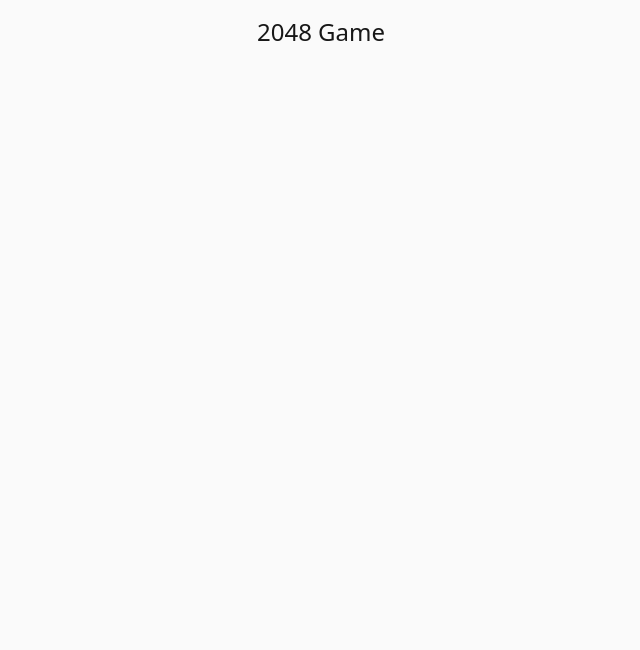
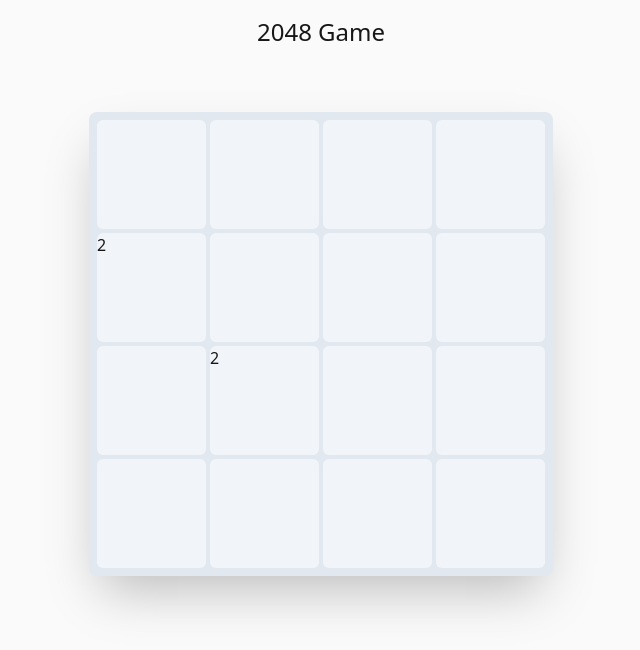
Before and after one commit to imagion/twentyfortyeight-game, a Next.js app: page / in a window 1280 px wide. Shown: the top 650 px of the page, without its empty margins (319-959 px from the left). Built offline with nearby package versions, Linux system fonts and the light colour scheme.

Commit message:
Прототип игрового поля

```diff
--- /dev/null
+++ b/app/components/GameBoard.tsx
@@ -0,0 +1,66 @@
+'use client';
+
+import { useEffect, useState } from 'react';
+
+export default function GameBoard() {
+  const rows = 4;
+  const cols = 4;
+
+  const [board, setBoard] = useState(Array(rows * cols).fill(0));
+
+  const findEmptyCells = () => {
+    const emptyCells: number[] = [];
+    board.forEach((cell, index) => {
+      if (cell === 0) {
+        emptyCells.push(index);
+      }
+    });
+    return emptyCells;
+  };
+
+  const addTwoTiles = () => {
+    const emptyCells = findEmptyCells();
+
+    if (emptyCells.length < 2) return; // если меньше 2 пустых, нет смысла
+
+    // Перемешиваем
+    const shuffled = emptyCells.sort(() => Math.random() - 0.5);
+
+    // Берём первые две
+    const [first, second] = shuffled;
+
+    // Копия поля, чтобы не мутировать напрямую
+    const newBoard = [...board];
+    newBoard[first] = Math.random() < 0.9 ? 2 : 4;
+    newBoard[second] = Math.random() < 0.9 ? 2 : 4;
+
+    setBoard(newBoard);
+  };
+
+  useEffect(() => {
+    addTwoTiles();
+  }, []);
+
+  return (
+    <div className='rounded-lg bg-slate-200 p-2 shadow-2xl dark:bg-slate-700'>
+      <div
+        className='grid gap-1'
+        style={{
+          gridTemplateRows: `repeat(${rows}, minmax(0, 1fr))`,
+          gridTemplateColumns: `repeat(${cols}, minmax(0, 1fr))`,
+          width: '90vw',
+          height: '90vw',
+          maxWidth: '448px',
+          maxHeight: '448px',
+        }}>
+        {board.map((value, index) => (
+          <div
+            key={index}
+            className='rounded-md bg-slate-100 dark:bg-slate-900'>
+            {value === 0 ? '' : value}
+          </div>
+        ))}
+      </div>
+    </div>
+  );
+}
--- a/app/page.tsx
+++ b/app/page.tsx
@@ -1,7 +1,10 @@
+import GameBoard from '@/components/GameBoard';
+
 export default function Home() {
   return (
     <div className='flex h-screen flex-col items-center justify-items-center gap-16 bg-neutral-50 p-4 dark:bg-neutral-600'>
       <h1 className='text-2xl'>2048 Game</h1>
+      <GameBoard />
     </div>
   );
 }
```
